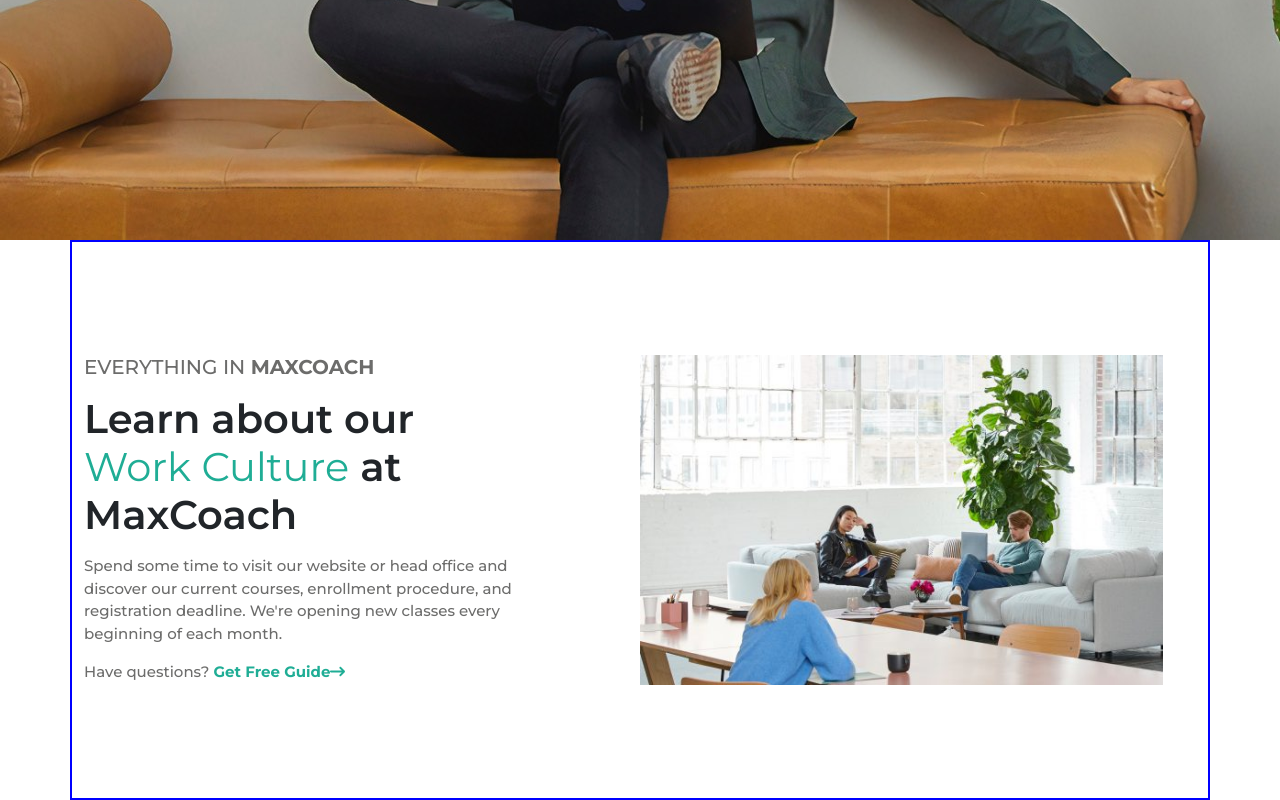
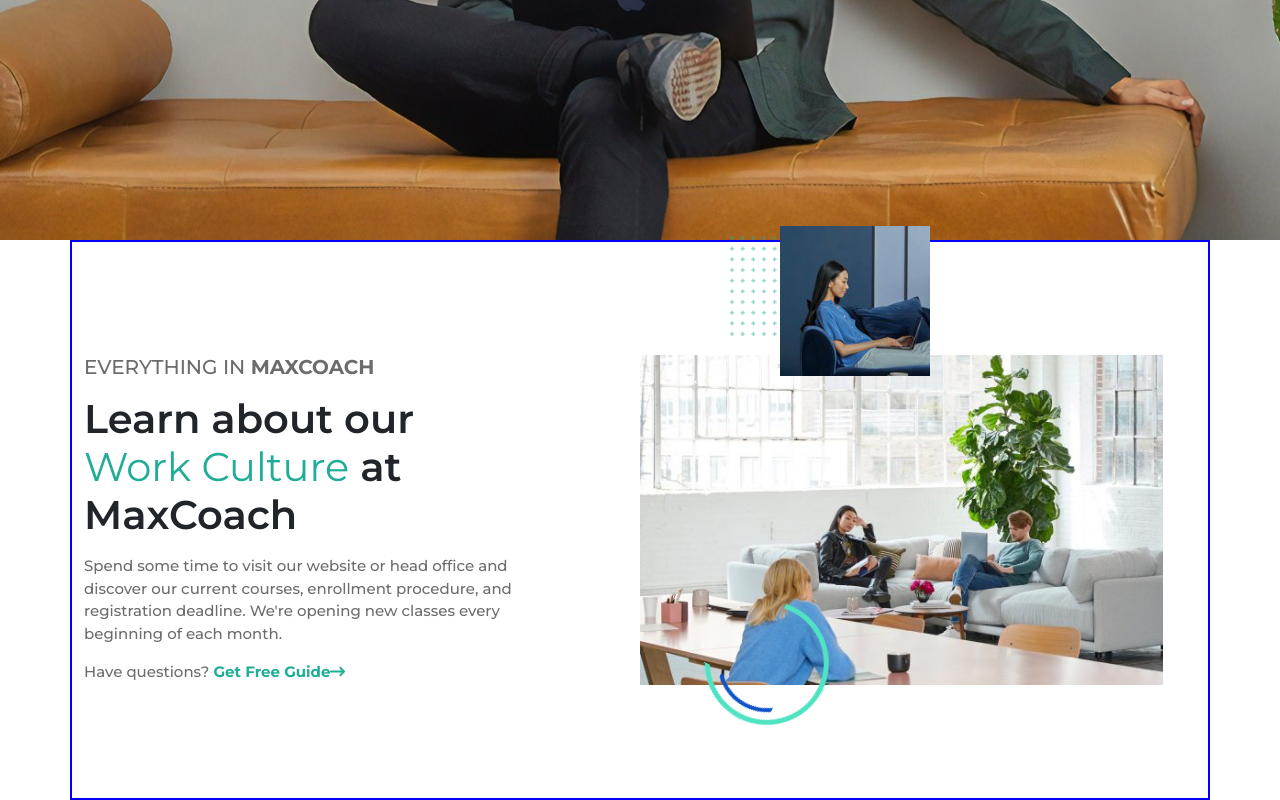
Before and after one commit to PeeperInTheSpace/proj-html-vuejs, a Vue app: page / in a window 1280 px wide. Shown: the part 524-1324 px from the top of the page. Built offline with nearby package versions, Linux system fonts and the light colour scheme.

Commit message:
Main: EverythingOneSection 80%...

```diff
--- a/src/components/sub-components/EverythingOneSection.vue
+++ b/src/components/sub-components/EverythingOneSection.vue
@@ -2,6 +2,7 @@
   <section class="container d-flex justify-content-center align-items-center w-100">
     <div class="w-50">
       <div class="fl-paragraph">
+        <img src="../../assets/img/brown-circle.png" alt="brown-circle" class="fl-browncircle">
         <h5 class="mb-3">EVERYTHING IN <strong>MAXCOACH</strong></h5>
         <h1 class="mb-3">Learn about our <h1 class="fl-highlighted d-inline">Work Culture</h1> at MaxCoach</h1>
         <p class="mb-3">Spend some time to visit our website or head office and discover our current courses, enrollment procedure, and registration deadline. We're opening new classes every beginning of each month.</p>
@@ -9,7 +10,10 @@
       </div>
     </div>
     <div class="w-50">
-      <img src="../../assets/img/stock-full-hd-10-ohki1ayywq3cqutettrncduujpoaorifqu4relt2ts.jpg" alt="background">
+      <img src="../../assets/img/about-us-01-ohkia3qg98rq9vg3s0mn2hkflr1migdqdw370qnegc.jpg" alt="small-image" class="fl-smallimg">
+      <img src="../../assets/img/maxcoach-shape-07-100x100.png" alt="dots" class="fl-dots">
+      <img src="../../assets/img/stock-full-hd-10-ohki1ayywq3cqutettrncduujpoaorifqu4relt2ts.jpg" alt="background" class="fl-mainimg" >
+      <img src="../../assets/img/maxcoach-shape-02.png" alt="semicircles" class="fl-semicircles">
     </div>
   </section>
 </template>
@@ -49,8 +53,38 @@
     div {
       height: 330px;
 
-      img {
+      .fl-mainimg {
         height: 330px;
+        position: relative;
+        z-index: 2;
+      }
+
+      .fl-smallimg {
+        position: absolute;
+        z-index: 3;
+        bottom: -100px;
+        right: 350px;
+        height: 150px;
+      }
+
+      .fl-dots {
+        position: absolute;
+        z-index: 1;
+        bottom: -60px;
+        right: 450px;
+      }
+
+      .fl-browncircle {
+        position: absolute;
+        left: 780px;
+        bottom: -80px;
+      }
+
+      .fl-semicircles {
+        position: absolute;
+        right: 450px;
+        bottom: -450px;
+        z-index: 3;
       }
 
     }
```
Also changed, not shown: src/assets/img/brown-circle.png (added).
